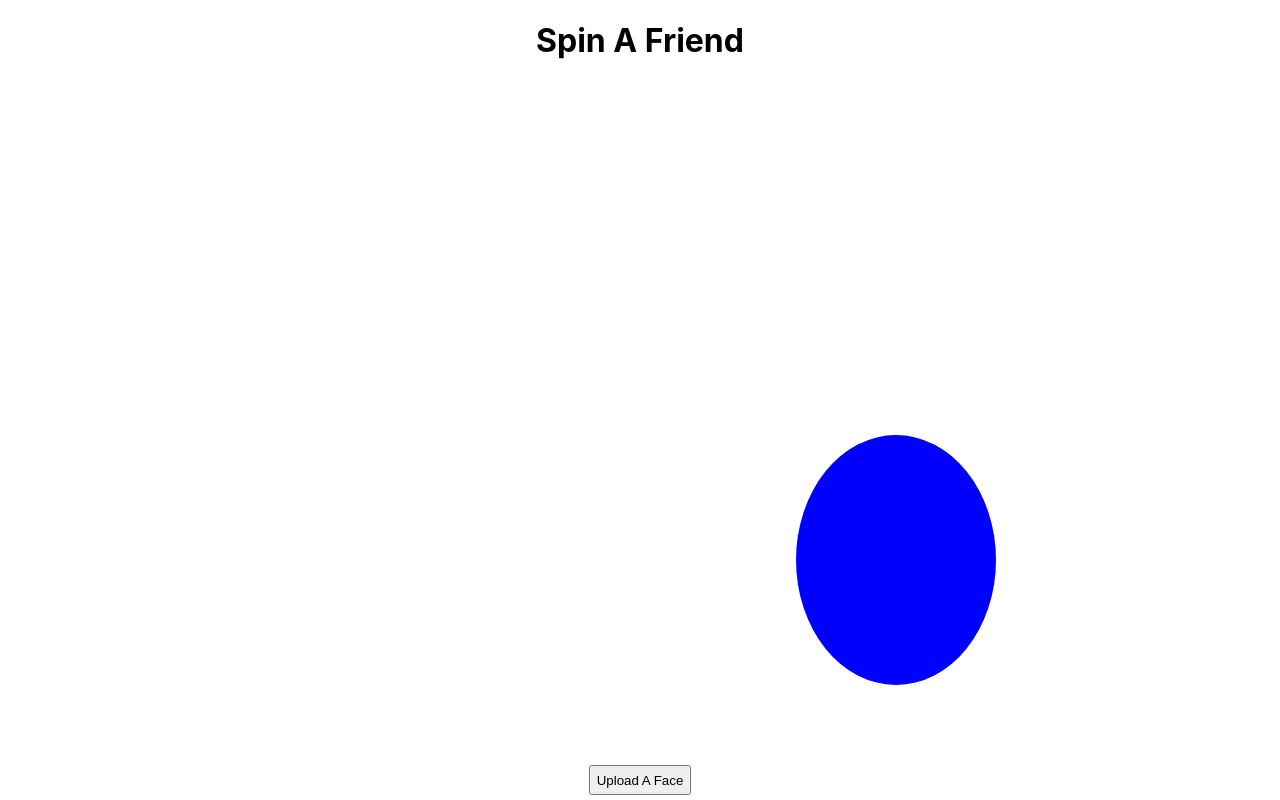
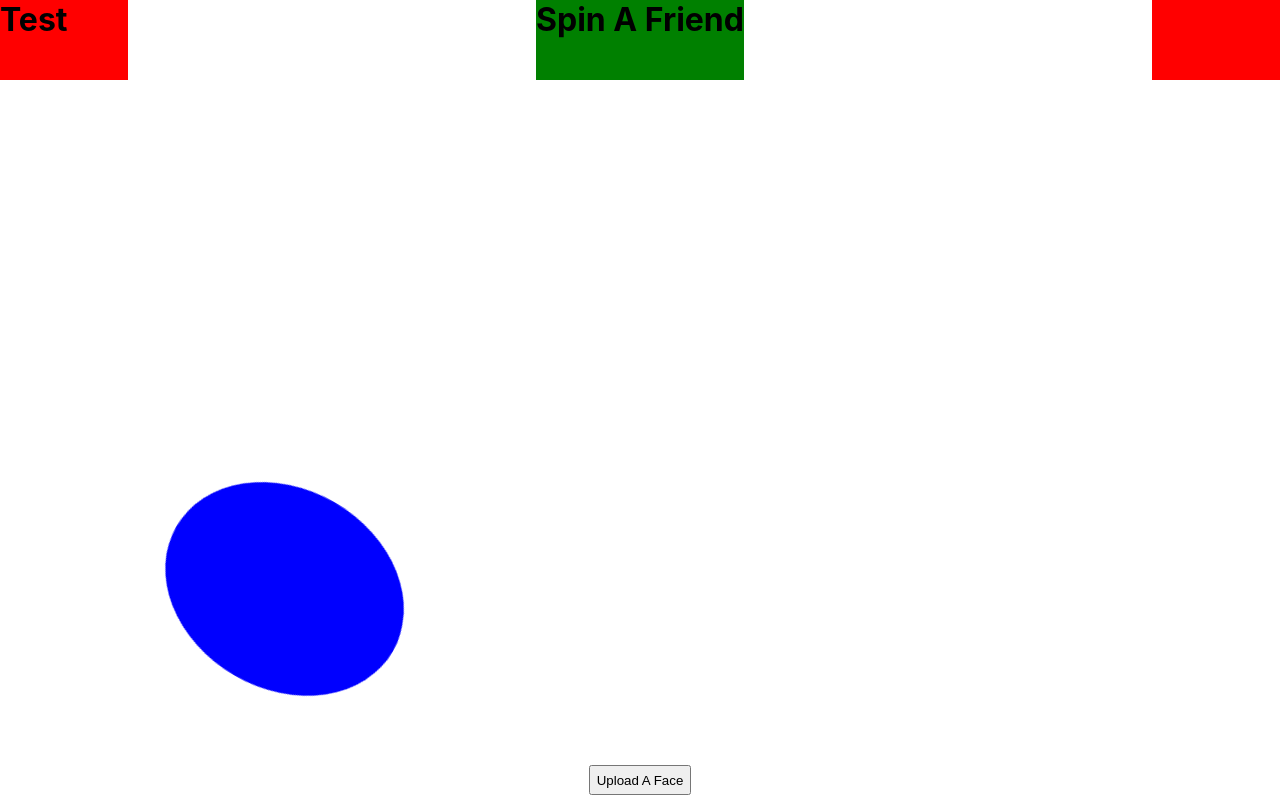
Before and after one commit to ZachJHall/spin-a-friend, a React (Create React App) app: page / in a window 1280 px wide. Built offline with nearby package versions, Linux system fonts and the light colour scheme.

Commit message:
Edited navbar to center more effectively

```diff
--- a/src/components/navbar.js
+++ b/src/components/navbar.js
@@ -6,19 +6,25 @@ const NavContainer = styled.div`
     min-height: 10%;
     width: 100%;
 
-
     display: flex;
-
-    justify-content: center;
-    align-items: center;
+    flex-direction: row;
+    justify-content: space-between;
 `
 
 const LeftDiv = styled.div`
-    width: 10%;
+    width: auto;
+    min-width: 10%;
+
+    display: flex;
+    justify-content: flex-start;
+    background-color: red;
 `
 
 const MiddleDiv = styled.div`
+    background-color: green;
 
+    display:flex;
+    justify-content:center;
 `
 
 const RightDiv = styled(LeftDiv)`
@@ -31,8 +37,9 @@ const Text =styled.h1`
 function NavBar() {
     return (
         <NavContainer>
-            <LeftDiv />
-
+            <LeftDiv>
+                <Text>Test</Text>
+            </LeftDiv>
             <MiddleDiv>
                 <Text>Spin A Friend</Text>
             </MiddleDiv>
```
